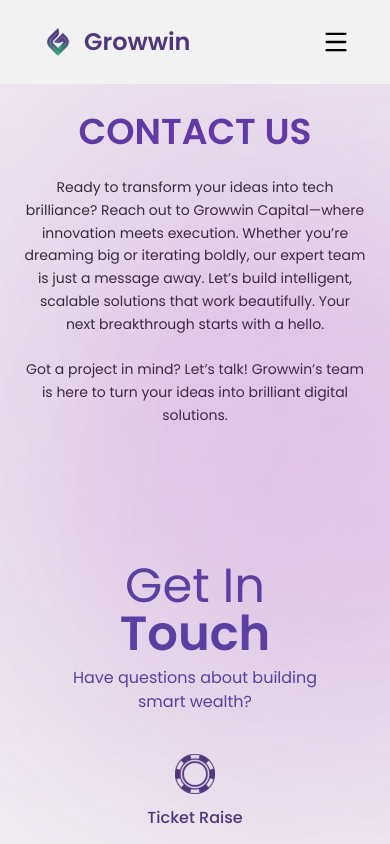
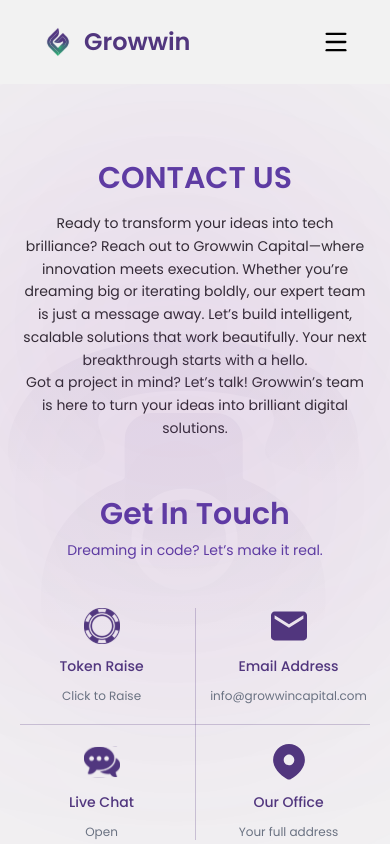
Before and after one commit to Lakshya77089/Growwin, a React (Vite) app: page /contact in a window 390 px wide. Shown: the top 844 px of the page. Built offline with nearby package versions, Linux system fonts and the light colour scheme.

Commit message:
sub,faq,contactus page responsive

```diff
--- a/src/pages/AboutUs.tsx
+++ b/src/pages/AboutUs.tsx
@@ -28,26 +28,26 @@ const AboutUs = () => {
             </p>
           </div>
         </div>
-        <div className="max-w-7xl mx-auto px-6 grid grid-cols-1 lg:grid-cols-2 gap-16 items-center">
+        <div className="max-w-7xl md:text-left text-center mx-auto px-6 grid grid-cols-1 lg:grid-cols-2 gap-16 items-center">
           {/* Left Content */}
           <div>
             <h3 className="text-4xl md:text-5xl font-[var(--font-jost)] font-semibold text-[#5b3fa3] mb-6">
               Mission
             </h3>
 
-            <p className="text-[#2D2D2D] font-[var(--font-poppins)] text-sm md:text-base leading-relaxed mb-4">
+            <p className="text-[#2D2D2D] md:text-center text-left font-[var(--font-poppins)] text-sm md:text-base leading-relaxed mb-4">
               Our mission is to deliver secure, predictable, and professionally
               managed investment solutions that provide stable monthly income to
               our clients.
             </p>
 
-            <p className="text-[#2D2D2D] font-[var(--font-poppins)] text-sm md:text-base leading-relaxed mb-4">
+            <p className="text-[#2D2D2D] md:text-center text-left font-[var(--font-poppins)] text-sm md:text-base leading-relaxed mb-4">
               We focus on disciplined risk management, global diversification
               across forex, stocks, crypto, and real estate, and complete
               transparency.
             </p>
 
-            <p className="text-[#2D2D2D] font-[var(--font-poppins)] text-sm md:text-base leading-relaxed">
+            <p className="text-[#2D2D2D] md:text-center text-left font-[var(--font-poppins)] text-sm md:text-base leading-relaxed">
               Growwin Capital is committed to helping investors grow steadily,
               make informed financial decisions, and move toward financial
               freedom through trustworthy and ethical investment practices.
@@ -86,7 +86,7 @@ const AboutUs = () => {
         </div>
         <div className="max-w-7xl mt-30 mx-auto px-6 grid grid-cols-1 lg:grid-cols-2 gap-20 items-center">
           {/* LEFT: Images */}
-          <div className="grid grid-cols-2 gap-6">
+          <div className="hidden lg:grid grid grid-cols-2 gap-6">
             {/* Tall Left Image */}
             <div>
               <div className="row-span-3 mb-5 rounded-3xl overflow-hidden">
@@ -144,6 +144,46 @@ const AboutUs = () => {
               and accessible by offering transparent systems, advanced market
               strategies, and consistent monthly earnings for every investor.
             </p>
+          </div>
+          <div className=" grid grid-cols-2 gap-6">
+            {/* Tall Left Image */}
+            <div>
+              <div className="row-span-3 mb-5 rounded-3xl overflow-hidden">
+                <img
+                  src="/vision-1.svg"
+                  alt="Vision notebook"
+                  className="w-full h-full object-cover"
+                />
+              </div>
+
+              {/* Top Right Image */}
+              <div className="rounded-3xl overflow-hidden">
+                <img
+                  src="/vision-2.svg"
+                  alt="Building"
+                  className="w-full h-full object-cover"
+                />
+              </div>
+            </div>
+            {/* Middle Right Image */}
+            <div>
+              <div className="rounded-3xl mb-5 overflow-hidden">
+                <img
+                  src="/vision-3.svg"
+                  alt="Target focus"
+                  className="w-full h-full object-cover"
+                />
+              </div>
+
+              {/* Bottom Right Image */}
+              <div className="rounded-3xl overflow-hidden">
+                <img
+                  src="/vision-4.svg"
+                  alt="Team collaboration"
+                  className="w-full h-full object-cover"
+                />
+              </div>
+            </div>
           </div>
         </div>
 
--- a/src/pages/Contact.tsx
+++ b/src/pages/Contact.tsx
@@ -6,11 +6,12 @@ import MessageCircle from "/chat.svg";
 import MapPin from "/location.svg";
 import Globe from "/token.svg";
 import Telephone from "/telephone-icon.svg";
+import MTelephone from "/moblie-telephone.svg";
 
 const Contact = () => {
   return (
     <>
-      <section className="relative w-full py-28 overflow-hidden">
+      <section className="hidden lg:block relative w-full py-28 overflow-hidden">
         {/* Background glow */}
         <div className="absolute top-[2%] left-[3%] w-[450px] h-[700px] bg-[#941bb9]/20 rounded-full blur-[160px]" />
         <div className="absolute top-[20%] left-[35%] w-[450px] h-[450px] bg-[#941bb9]/20 rounded-full blur-[160px]" />
@@ -135,6 +136,98 @@ const Contact = () => {
           </div>
         </div>
       </section>
+      {/* ================= MOBILE CONTACT ================= */}
+      <section className="block lg:hidden w-full px-5 pt-40 py-20 overflow-hidden bg-[#F2F2F2]">
+        {/* <div className="absolute top-[0%] left-[3%] w-[80vw] max-w-[380px] bg-[#941bb9]/20 rounded-full blur-[160px]" /> */}
+        <div className="absolute top-[20%]   w-[80vw] max-w-[380px] h-[80vw]  bg-[#941bb9]/20 rounded-full blur-[160px]" />
+        <div className="absolute top-[40%]   w-[80vw] max-w-[380px] h-[80vw]  bg-[#941bb9]/20 rounded-full blur-[160px]" />
+        {/* Header */}
+        <div className="text-center mb-14">
+          <h2 className="text-3xl font-[var(--font-jost)] font-semibold text-[#5b3fa3] mb-4">
+            CONTACT US
+          </h2>
+
+          <p className="text-sm text-[#2D2D2D] leading-relaxed">
+            Ready to transform your ideas into tech brilliance? Reach out to
+            Growwin Capital—where innovation meets execution. Whether you’re
+            dreaming big or iterating boldly, our expert team is just a message
+            away. Let’s build intelligent, scalable solutions that work
+            beautifully. Your next breakthrough starts with a hello.
+            <br />
+            Got a project in mind? Let’s talk! Growwin’s team is here to turn
+            your ideas into brilliant digital solutions.
+          </p>
+        </div>
+        <img
+          src={MTelephone}
+          alt="Telephone background"
+          className="
+    absolute
+    left-[2%]
+    top-[40%]
+    w-[90vw] max-w-[420px]
+
+
+    pointer-events-none
+    select-none
+
+  "
+        />
+        {/* Get in Touch */}
+        <div className="text-center mb-12">
+          <h3 className="text-3xl font-[var(--font-poppins)] font-semibold text-[#5b3fa3]">
+            Get In Touch
+          </h3>
+          <p className="text-sm text-[#5b3fa3] mt-2">
+            Dreaming in code? Let’s make it real.
+          </p>
+        </div>
+
+        {/* Contact Grid */}
+        <div className="grid grid-cols-2 gap-y-10 gap-x-6 relative">
+          {/* Vertical divider */}
+          <div className="absolute left-1/2 top-0 h-full w-px bg-[#51367E40]" />
+          {/* Horizontal divider */}
+          <div className="absolute top-1/2 left-0 w-full h-px bg-[#51367E40]" />
+
+          {/* Ticket Raise */}
+          <a
+            href="https://site.growwincapital.com/help"
+            className="flex flex-col items-center text-center gap-3"
+          >
+            <img src={Globe} className="w-9 h-9" />
+            <p className="text-sm font-medium text-[#51367E]">Token Raise</p>
+            <p className="text-xs text-gray-500">Click to Raise</p>
+          </a>
+
+          {/* Email */}
+          <a
+            href="mailto:info@growwincapital.com"
+            className="flex flex-col items-center text-center gap-3"
+          >
+            <img src={Mail} className="w-9 h-9" />
+            <p className="text-sm font-medium text-[#51367E]">Email Address</p>
+            <p className="text-xs text-gray-500">info@growwincapital.com</p>
+          </a>
+
+          {/* Live Chat */}
+          <a
+            href="https://site.growwincapital.com/help"
+            className="flex flex-col items-center text-center gap-3"
+          >
+            <img src={MessageCircle} className="w-9 h-9" />
+            <p className="text-sm font-medium text-[#51367E]">Live Chat</p>
+            <p className="text-xs text-gray-500">Open</p>
+          </a>
+
+          {/* Office */}
+          <div className="flex flex-col items-center text-center gap-3">
+            <img src={MapPin} className="w-9 h-9" />
+            <p className="text-sm font-medium text-[#51367E]">Our Office</p>
+            <p className="text-xs text-gray-500">Your full address</p>
+          </div>
+        </div>
+      </section>
 
       <ContactUs />
       <Footer />
```
Also changed, not shown: public/moblie-telephone.svg (added).
